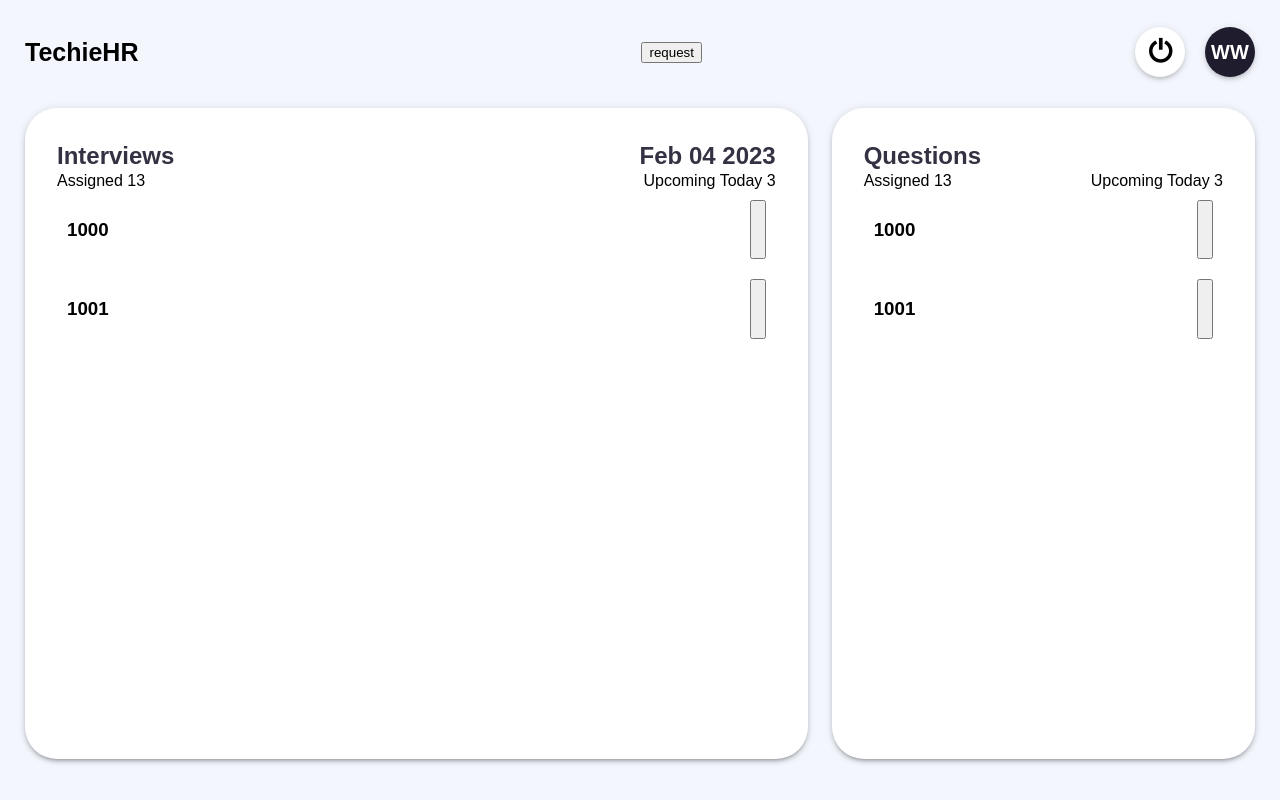
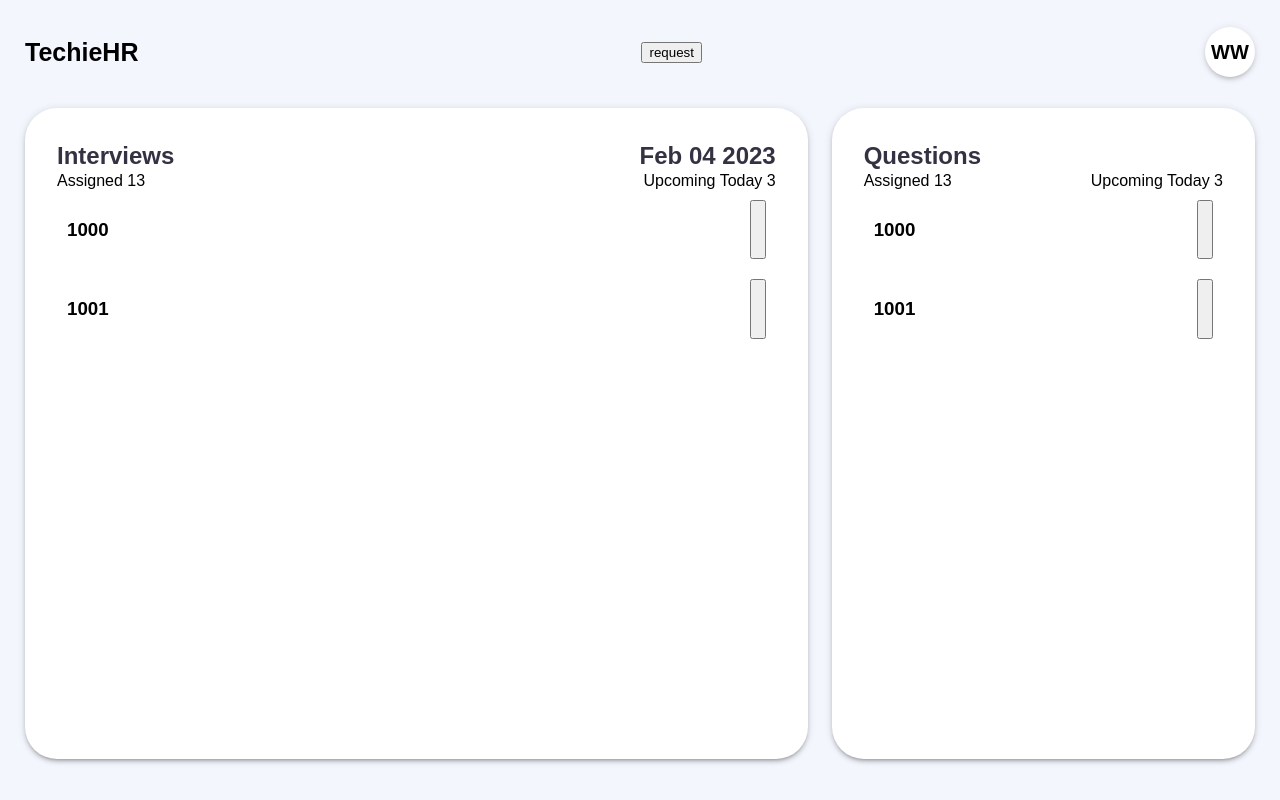
Before and after one commit to Weitian-Wang/TechieHR, a React (Create React App) app in the folder frontend/: page / in a window 1280 px wide. Built offline with nearby package versions, Linux system fonts and the light colour scheme; sample sign-in values are in the browser's storage.

Commit message:
reverse display logic of button

```diff
--- a/frontend/src/components/Main/main.jsx
+++ b/frontend/src/components/Main/main.jsx
@@ -32,12 +32,12 @@ const Main = () => {
 					request
 				</button>
 
-				<button className={`profile_btn ${profile_btn_active?'':'btn_active'}`} onClick={expand_profile_options}>
+				<button className={`profile_btn ${profile_btn_active?'btn_active':''}`} onClick={expand_profile_options}>
 					{/* put user avatar in button */}
 					WW
 				</button>
 			</nav>
-			<div className={`${profile_btn_active?'settings_hidden':'settings_display'}`}>
+			<div className={`${profile_btn_active?'settings_display':'settings_hidden'}`}>
 				<button className={styles.btn} onClick={handleLogout}>⏻</button>
 			</div>
 			<div className={styles.dashboard_container}>
```
